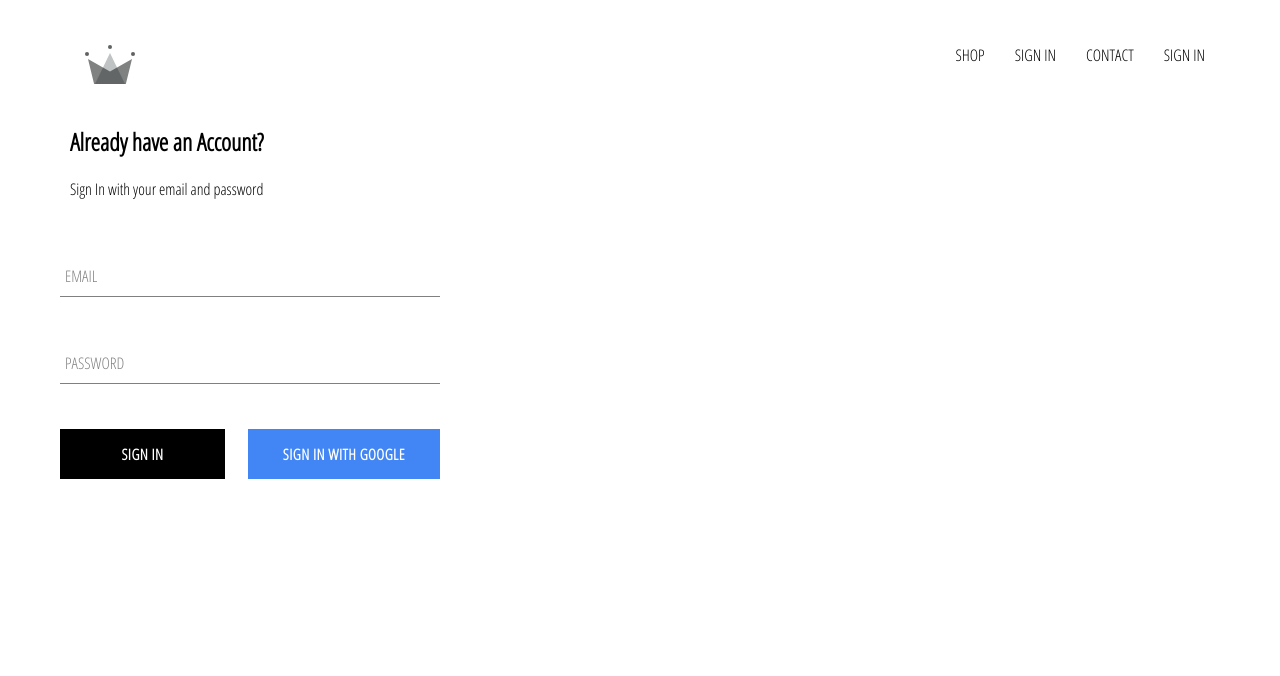
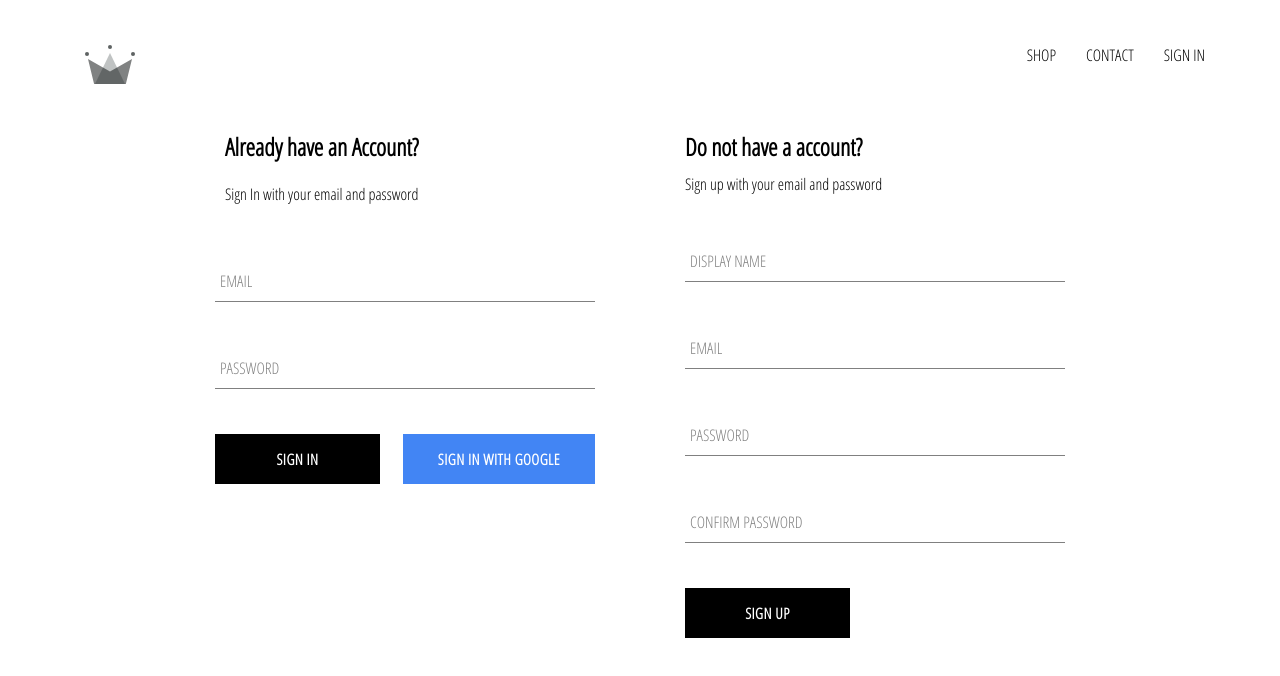
Before and after one commit to aquinajose/crwn-clothing, a React (Create React App) app: page /sign in a window 1280 px wide. Shown: the top 676 px of the page. Built offline with nearby package versions, Linux system fonts and the light colour scheme; no server answers.

Commit message:
finishing sign up and in methods

```diff
--- a/src/App.js
+++ b/src/App.js
@@ -7,7 +7,7 @@
 import HomePage from './pages/homepage/homepage.component';
 import ShopPage from './pages/shop/shop.component';
 import SignPage from './pages/signpage/signpage.component';
-import { auth } from './firebase/firebase.utils';
+import { auth ,createUserProfileDocument} from './firebase/firebase.utils';
 
 
 class App extends React.Component {
@@ -20,10 +20,23 @@
   }
   unsubscribeFromAuth = null
   componentDidMount() {
-    this.unsubscribeFromAuth = auth.onAuthStateChanged(user => {
-      this.setState({ currentUser: user });
+    this.unsubscribeFromAuth = auth.onAuthStateChanged(async userAuth => {
+      if(userAuth){
+        const userRef= await createUserProfileDocument(userAuth);
+        userRef.onSnapshot(snapShot =>{
+          this.setState({
+            currentUser:{
+              id:snapShot.id,
+              ...snapShot.data()
+            }
+          },()=>{
+            console.log(this.state)
+          })
+          console.log(this.state)
+        })
+      }
+     this.setState({currentUser: userAuth})
 
-      console.log(user)
     })
   }
   componentWillUnmount() {
--- a/src/components/header/header.component.jsx
+++ b/src/components/header/header.component.jsx
@@ -10,7 +10,6 @@
         </Link>
         <div className="options">
             <Link className="option" to="/shop">SHOP</Link>
-            <Link className="option" to="/sign">SIGN IN</Link>
             <Link className="option" to="/contact">CONTACT</Link>
             {
                 currentUser?
--- a/src/components/sign-in/sign-in.component.jsx
+++ b/src/components/sign-in/sign-in.component.jsx
@@ -4,7 +4,7 @@
 import CustomFormInput from '../customFormInput/customFormInput.component';
 import CustomButton from '../custom-button/custom-button.component';
 
-import {signInWithGoogle} from '../../firebase/firebase.utils';
+import {auth,signInWithGoogle} from '../../firebase/firebase.utils';
 import './sign-in.styles.scss';
 
 class SignIn extends React.Component{
@@ -16,12 +16,19 @@
 
         }
     }
-    handleSubmit =(e)=>{
+    handleSubmit =async (e)=>{
         e.preventDefault();
-        this.setState((state,props)=>({
-            email:'',
-            password:''
-        }))
+        const {email,password} = this.state;
+        try{
+            await auth.signInWithEmailAndPassword(email,password);
+            this.setState((state,props)=>({
+                email:'',
+                password:''
+            }))
+        }catch(error){
+
+        }
+
     }
     handleChange=(e)=>{
         const {name,value}=e.target;
--- /dev/null
+++ b/src/components/sign-up/sign-up.component.jsx
@@ -0,0 +1,96 @@
+import React from 'react';
+
+import CustomFormInput from '../customFormInput/customFormInput.component';
+import CustomButton from '../custom-button/custom-button.component';
+
+import {auth, createUserProfileDocument} from '../../firebase/firebase.utils';
+
+import './sign-up.styles.scss';
+
+class SignUp extends React.Component{
+    constructor(){
+        super();
+
+
+        this.state={
+            displayName:'',
+            email:'',
+            password:'',
+            confirmPassword:''
+        }
+    }
+    handleSubmit = async event =>{
+        event.preventDefault();
+        const {displayName,email,password,confirmPassword}=this.state;
+        if(password!==confirmPassword){
+            alert("Passowrd doesn't match");
+            return ;
+        }
+
+        try {
+            const {user}= await auth.createUserWithEmailAndPassword(email,password);
+
+            await createUserProfileDocument(user,{displayName});
+            this.setState({
+                displayName:'',
+                email:'',
+                password:'',
+                confirmPassword:''
+            })
+
+        }catch(error){
+            console.log(error)
+        }
+    }
+    handleChange=(e)=>{
+        const {name,value} = e.target;
+
+        this.setState({[name]:value})
+    }
+    render(){
+        const {displayName,email,password,confirmPassword}=this.state;
+        return(
+            <div className="sign-up">
+                <h2 className="title">Do not have a account?</h2>
+                <span>Sign up with your email and password</span>
+                <form className='sign-up-form' onSubmit={this.handleSubmit}>
+                    <CustomFormInput
+                    type="text"
+                    name="displayName"
+                    value={displayName}
+                    onChange={this.handleChange}
+                    label='Display Name'
+                    required/>
+
+                    <CustomFormInput
+                    type="email"
+                    name="email"
+                    value={email}
+                    onChange={this.handleChange}
+                    label='Email'
+                    required/>
+
+                    <CustomFormInput
+                    type="password"
+                    name="password"
+                    value={password}
+                    onChange={this.handleChange}
+                    label='Password'
+                    required/>
+                    <CustomFormInput
+                    type="password"
+                    name="confirmPassword"
+                    value={confirmPassword}
+                    onChange={this.handleChange}
+                    label='Confirm Password'
+                    required/>
+                     <CustomButton type="submit">SIGN UP</CustomButton>
+                </form>
+
+            </div>
+        )
+    }
+}
+
+
+export default SignUp;
--- /dev/null
+++ b/src/components/sign-up/sign-up.styles.scss
@@ -0,0 +1,9 @@
+.sign-up{
+    display: flex;
+    flex-direction: column;;
+    width:380px;
+
+    .title{
+        margin:10px 0;
+    }
+}
--- a/src/firebase/firebase.utils.js
+++ b/src/firebase/firebase.utils.js
@@ -13,6 +13,32 @@
     measurementId: "G-3GL6WB2ZNL"
 }
 
+export const createUserProfileDocument = async (userAuth, additionalData) => {
+    if(!userAuth) return;
+
+    const userRef = firestore.doc(`users/${userAuth.uid}`)
+    const snapShot = await userRef.get();
+    console.log(snapShot);
+
+    if(!snapShot.exists){
+
+        const {displayName,email}=userAuth;
+        const createdAt = new Date();
+        try{
+            await userRef.set({
+              displayName,
+              email,
+              createdAt,
+              ...additionalData
+            })
+        }
+        catch(error){
+            console.log('Error creating user',error.message)
+        }
+    }
+    return userRef;
+
+}
 firebase.initializeApp(config);
 export const auth=firebase.auth();
 export const firestore = firebase.firestore();
--- a/src/pages/signpage/signpage.component.jsx
+++ b/src/pages/signpage/signpage.component.jsx
@@ -1,11 +1,13 @@
 import React from 'react';
 
 import SignIn from '../../components/sign-in/sign-in.component';
+import SignUp from '../../components/sign-up/sign-up.component';
 import './signpage.styles.scss';
 
 const SignPage=()=>(
     <div className="sign-page">
         <SignIn />
+        <SignUp />
 
     </div>
 )
--- a/src/pages/signpage/signpage.styles.scss
+++ b/src/pages/signpage/signpage.styles.scss
@@ -0,0 +1,6 @@
+.sign-page{
+    width:850px;
+    display: flex;
+    justify-content: space-between;
+    margin:30px auto;
+}
```
